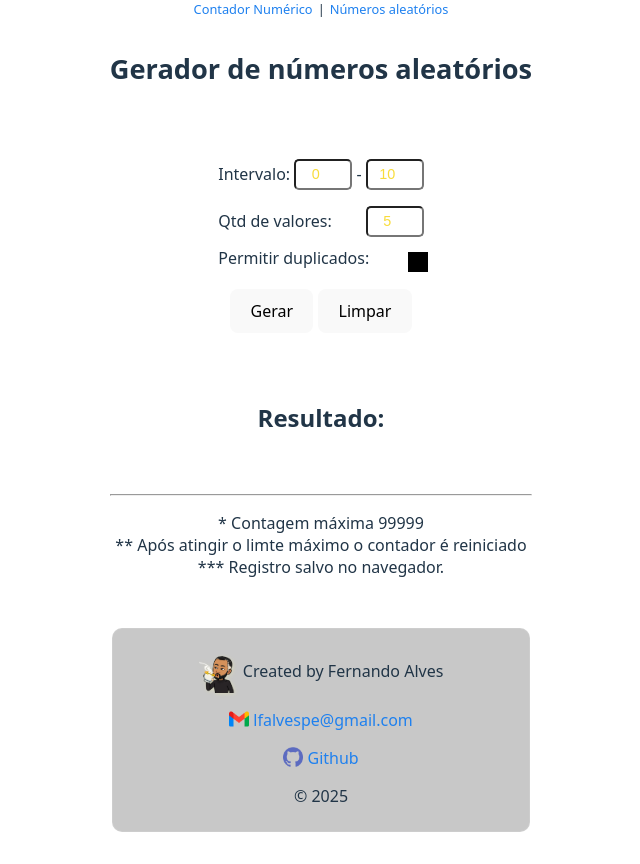
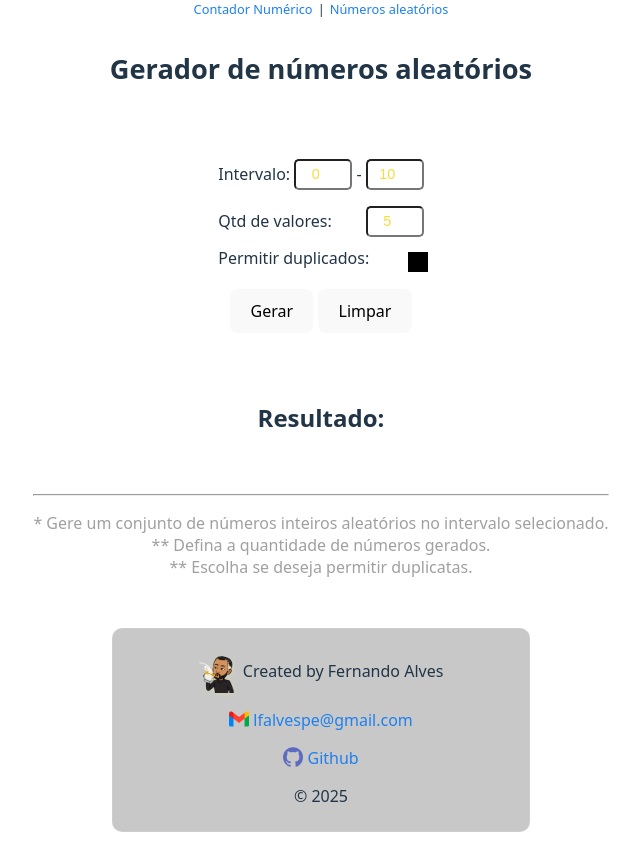
Before and after one commit to lfalvespe/numeros-aleatorios-react, a React (Vite) app: page / in a window 1280 px wide. Shown: the whole page, without its empty margins (319-959 px from the left). Built offline with nearby package versions, Linux system fonts and the light colour scheme.

Commit message:
instructions text edited

```diff
--- a/src/App.css
+++ b/src/App.css
@@ -120,6 +120,10 @@ input[type=checkbox]:checked:after {
   color: rgb(250, 120, 120);
 }
 
+.instructions {
+  color: rgb(160, 160, 160);
+}
+
 footer {
   width: 400px;
   margin: auto;
--- a/src/App.jsx
+++ b/src/App.jsx
@@ -66,10 +66,10 @@ const App = () => {
 
       <hr />
 
-      <p>
-        * Contagem máxima 99999 <br />
-        ** Após atingir o limte máximo o contador é reiniciado <br />
-        *** Registro salvo no navegador.
+      <p className='instructions'>
+        * Gere um conjunto de números inteiros aleatórios no intervalo selecionado. <br />
+        ** Defina a quantidade de números gerados. <br />
+        ** Escolha se deseja permitir duplicatas. <br />
       </p>
 
       <Footer />
```
